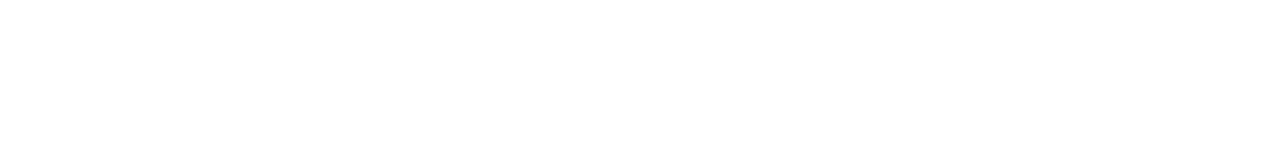
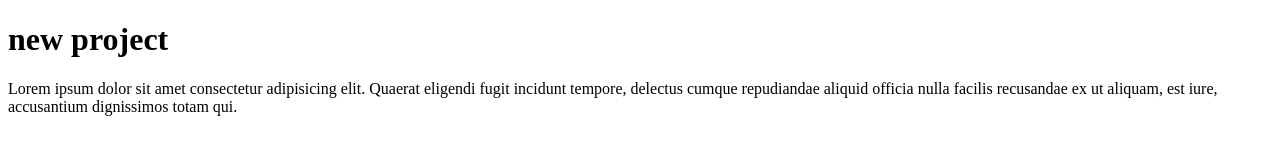
Before and after one commit to muhammadwaqas96/myportfolio, a plain HTML site: page index.html in a window 1280 px wide. Drawn offline with Linux system fonts and the light colour scheme.

Commit message:
updated file

```diff
--- a/index.html
+++ b/index.html
@@ -6,6 +6,7 @@
     <title>Document</title>
 </head>
 <body>
-
+    <h1>new project</h1>
+    <p>Lorem ipsum dolor sit amet consectetur adipisicing elit. Quaerat eligendi fugit incidunt tempore, delectus cumque repudiandae aliquid officia nulla facilis recusandae ex ut aliquam, est iure, accusantium dignissimos totam qui.</p>
 </body>
 </html>
```
